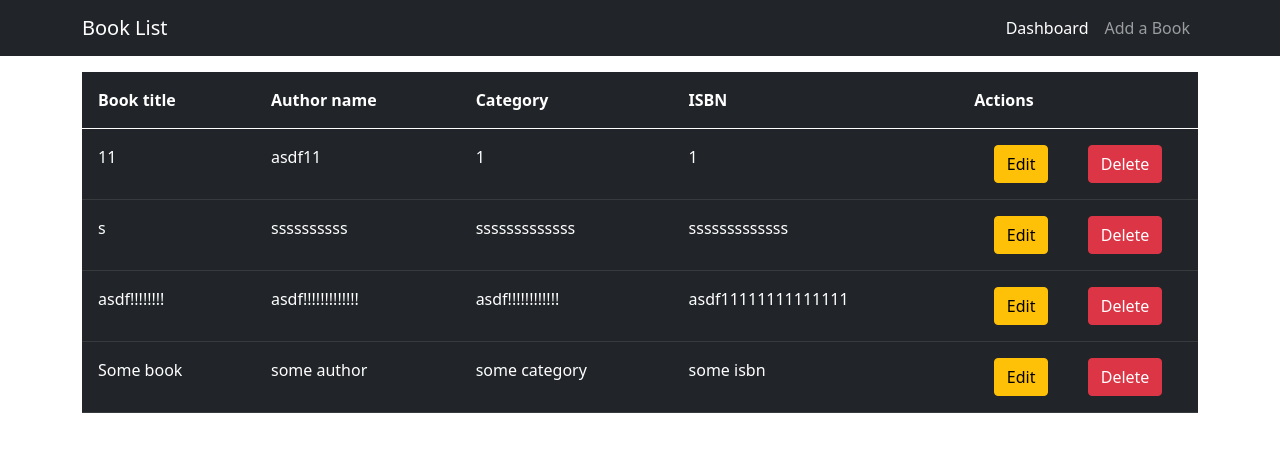
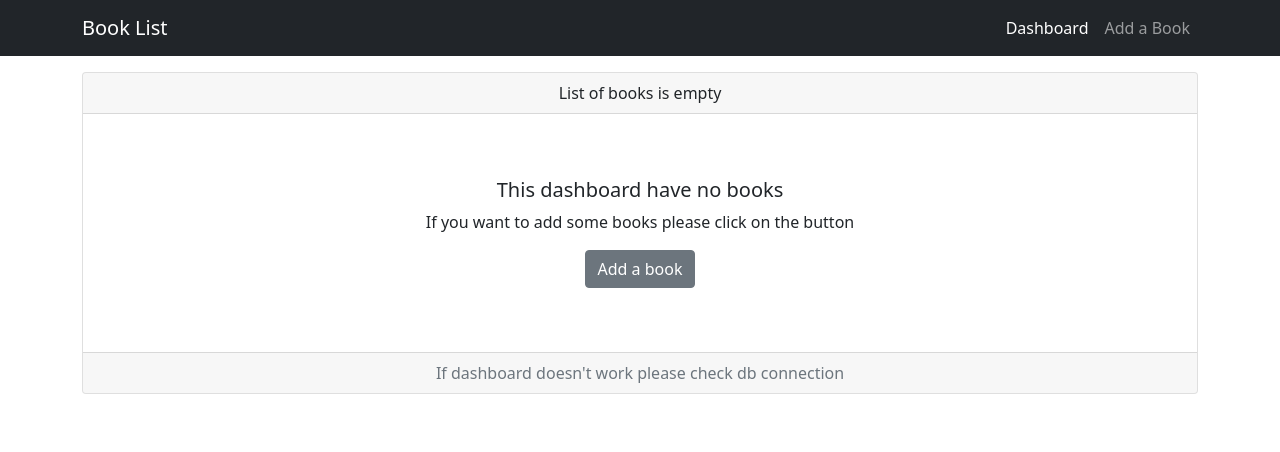
Before and after one commit to andriy1399/Demo-Book-List, a React (Create React App) app: page / in a window 1280 px wide. Shown: the top 452 px of the page. Built offline with nearby package versions, Linux system fonts and the light colour scheme; data requests are answered from the project's data file.

Commit message:
created content for empty list

```diff
--- a/db.json
+++ b/db.json
@@ -1,32 +1,3 @@
 {
-  "books": [
-    {
-      "title": "11",
-      "author": "asdf11",
-      "category": "1",
-      "ISBN": "1",
-      "id": 1
-    },
-    {
-      "title": "s",
-      "author": "ssssssssss",
-      "category": "sssssssssssss",
-      "ISBN": "sssssssssssss",
-      "id": 3
-    },
-    {
-      "title": "asdf!!!!!!!!",
-      "author": "asdf!!!!!!!!!!!!!",
-      "category": "asdf!!!!!!!!!!!!",
-      "ISBN": "asdf11111111111111",
-      "id": 6
-    },
-    {
-      "title": "Some book",
-      "author": "some author",
-      "category": "some category",
-      "ISBN": "some isbn",
-      "id": 7
-    }
-  ]
+  "books": []
 }
--- a/src/components/books/BookDashboard.tsx
+++ b/src/components/books/BookDashboard.tsx
@@ -8,7 +8,7 @@ const BookDashboard: React.FC<TFetchBooks> = ({ books, fetchBooks }) => {
   useEffect(() => {
     fetchBooks();
   }, [fetchBooks]);
-  const renderBooksTr = () => {
+  const renderBooksTr = (): JSX.Element[] => {
     return books.map(book => {
       return (
         <tr key={book.id}>
@@ -16,7 +16,7 @@ const BookDashboard: React.FC<TFetchBooks> = ({ books, fetchBooks }) => {
           <td className="p-3">{book.author}</td>
           <td className="p-3">{book.category}</td>
           <td className="p-3">{book.ISBN}</td>
-          <td className="p-3" style={{minWidth: '160px'}}>
+          <td className="p-3" style={{ minWidth: '160px' }}>
             <div className="d-flex justify-content-around ">
               <Link
                 to={`/books/edit/${book.id}`}
@@ -39,6 +39,25 @@ const BookDashboard: React.FC<TFetchBooks> = ({ books, fetchBooks }) => {
     });
   };
 
+  const renderEmptyBlock = (): JSX.Element => {
+    return (
+      <div className="card text-center mt-3">
+        <div className="card-header">List of books is empty</div>
+        <div className="card-body mt-5 mb-5" >
+          <h5 className="card-title">This dashboard have no books</h5>
+          <p className="card-text">
+           If you want to add some books please click on the button
+          </p>
+          <Link to="/books/create" className="btn btn-secondary">
+            Add a book
+          </Link>
+        </div>
+        <div className="card-footer text-muted">If dashboard doesn't work please check db connection</div>
+      </div>
+    );
+  };
+
+  const renderTable = () => {
     return (
       <div className="table-responsive mt-3">
         <table className="table table-hover table-dark ">
@@ -66,6 +85,8 @@ const BookDashboard: React.FC<TFetchBooks> = ({ books, fetchBooks }) => {
       </div>
     );
   };
+  return books.length ? renderTable() : renderEmptyBlock();
+};
 
 const mapPropsToState = (state: { books: { [key: number]: IBook } }) => {
   return { books: Object.values(state.books) };
```
Lines whose indentation alone changed are shown as unchanged.
